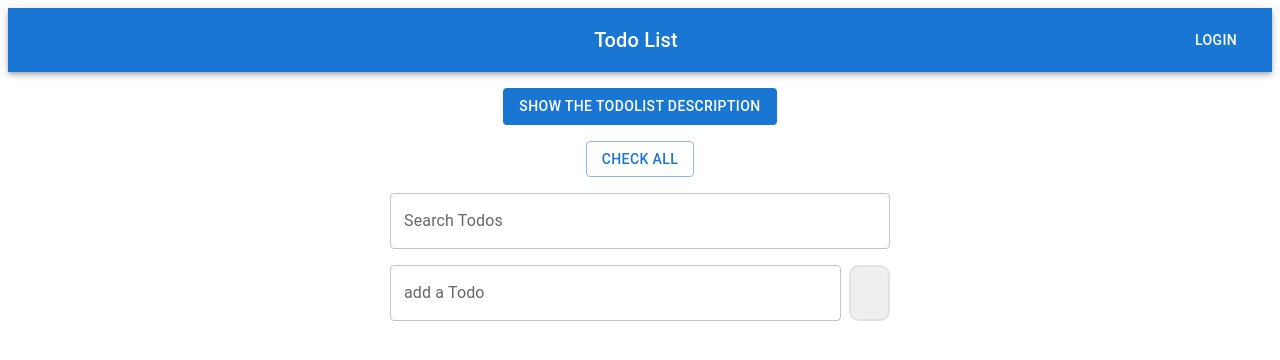
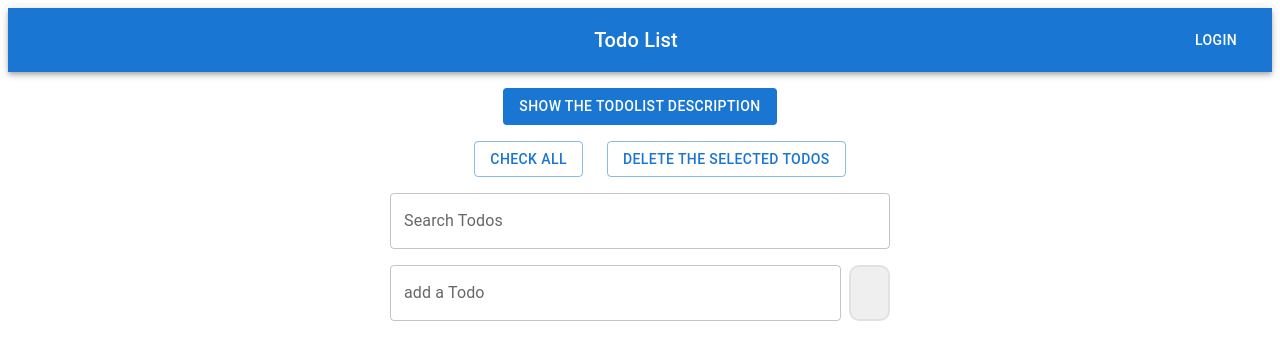
Before and after one commit to dhia9/ProductivityApp, a React (Vite) app: page /#/ in a window 1280 px wide. Shown: the top 360 px of the page. Built offline with nearby package versions, Linux system fonts and the light colour scheme; some icons are missing.

Commit message:
adding the option  to delete the tasks that are selected because they were already done by the user

```diff
--- a/src/App.tsx
+++ b/src/App.tsx
@@ -30,7 +30,7 @@ function App() {
     <>
     <ButtonAppBar/>
     <DescribeTodos remainingEnabled={remainingEnabled} setRemainingEnabled={setRemainingEnabled} checkedTodos={checkedTodos}  />
-    <CheckToggle setCheckedTodos={setCheckedTodos} />
+    <CheckToggle setCheckedTodos={setCheckedTodos} setListTodos={setListTodos} checkedTodos={checkedTodos} />
     <SearchAndFilter  handleFilter={handleFilter} search={search} setSearch={setSearch} filteredTodos={filteredTodos} />
     <AddTodo checkedTodos={checkedTodos} setCheckedTodos={setCheckedTodos} listTodos={search ? filteredTodos : listTodos} setListTodos={setListTodos} />
      </>
--- a/src/components/checkToggle.tsx
+++ b/src/components/checkToggle.tsx
@@ -3,10 +3,11 @@ import Button from '@mui/material/Button';
 import {useState} from 'react';
 
 
-export default function CheckToggle({setCheckedTodos}:any) {
+
+export default function CheckToggle({setCheckedTodos , setListTodos ,checkedTodos}:any) {
   const [applychecked, setApplyChecked] = useState(false);
-  return (<>
-    <Button variant="outlined" sx={{display: 'block',margin:'auto',marginTop:2}} onClick={()=>{
+  return (<div style={{display: 'flex', flexDirection: 'row', justifyContent: 'center'}}>
+    <Button variant="outlined"  sx={{marginTop: 2,marginLeft: 5}} onClick={()=>{
       if (!applychecked){
       setCheckedTodos((prevCheckedTodos: boolean[]) => prevCheckedTodos.map(() => true))}
 
@@ -15,4 +16,5 @@ export default function CheckToggle({setCheckedTodos}:any) {
       };
       setApplyChecked((prevApplyChecked: boolean) => !prevApplyChecked);
 
-    }}>{applychecked ? 'uncheck all' : 'check all'}</Button></>)}
+    }}>{applychecked ? 'uncheck all' : 'check all'}</Button>
+    <Button variant="outlined" sx={{marginTop: 2,marginLeft: 3}} onClick={()=>setListTodos((prevListTodos: string[]) => prevListTodos.filter((_, i) => !checkedTodos[i]))}> delete the Selected Todos</Button></div>)}
```
